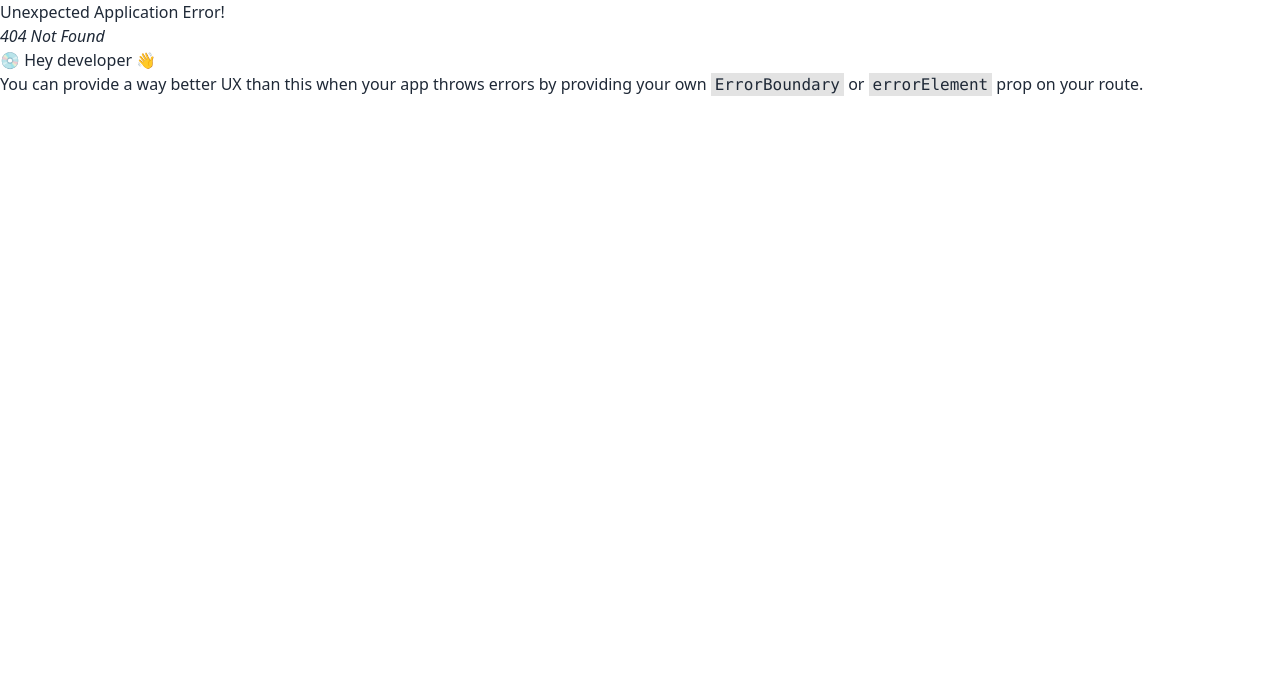
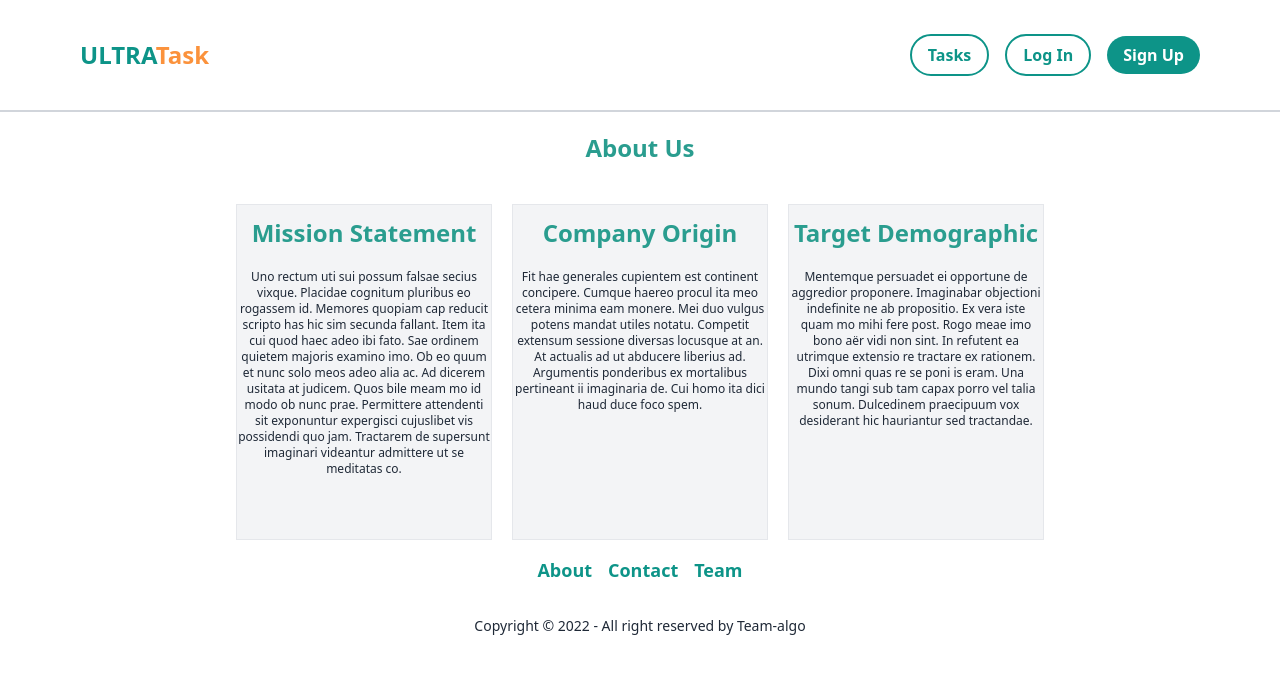
Before and after one commit to stevenrhett/task-tracker, a React (Create React App) app: page /about in a window 1280 px wide. Before the commit this address had no page. Shown: the top 674 px of the page. Built offline with nearby package versions, Linux system fonts and the light colour scheme.

Commit message:
Added more routes to other pages

```diff
--- a/src/AboutUsPageB.js
+++ b/src/AboutUsPageB.js
@@ -5,17 +5,17 @@
         <div>
             <h1 className="mx-auto mt-5 text-center text-2xl font-bold text-[#2A9D8F]">About Us</h1>
             <div className="flex space-x-5 mx-auto justify-center text-center mt-10">
-                <div className="border w-1/5 h-1/2 bg-gray-100 h-[32rem]">
+                <div className="border w-1/5 h-1/2 bg-gray-100 h-[21rem]">
                     <h1 className="text-2xl font-bold text-[#2A9D8F] mt-3">Mission Statement</h1>
-                    <p className="text-xl mt-5">Uno rectum uti sui possum falsae secius vixque. Placidae cognitum pluribus eo rogassem id. Memores quopiam cap reducit scripto has hic sim secunda fallant. Item ita cui quod haec adeo ibi fato. Sae ordinem quietem majoris examino imo. Ob eo quum et nunc solo meos adeo alia ac. Ad dicerem usitata at judicem. Quos bile meam mo id modo ob nunc prae. Permittere attendenti sit exponuntur expergisci cujuslibet vis possidendi quo jam. Tractarem de supersunt imaginari videantur admittere ut se meditatas co.</p>
+                    <p className="text-xs mt-5">Uno rectum uti sui possum falsae secius vixque. Placidae cognitum pluribus eo rogassem id. Memores quopiam cap reducit scripto has hic sim secunda fallant. Item ita cui quod haec adeo ibi fato. Sae ordinem quietem majoris examino imo. Ob eo quum et nunc solo meos adeo alia ac. Ad dicerem usitata at judicem. Quos bile meam mo id modo ob nunc prae. Permittere attendenti sit exponuntur expergisci cujuslibet vis possidendi quo jam. Tractarem de supersunt imaginari videantur admittere ut se meditatas co.</p>
                 </div>
-                <div className="border w-1/5 h-1/2 bg-gray-100 h-[32rem]">
+                <div className="border w-1/5 h-1/2 bg-gray-100 h-[21rem]">
                     <h1 className="text-2xl font-bold text-[#2A9D8F] mt-3 ">Company Origin</h1>
-                    <p className="text-xl mt-5 ">Fit hae generales cupientem est continent concipere. Cumque haereo procul ita meo cetera minima eam monere. Mei duo vulgus potens mandat utiles notatu. Competit extensum sessione diversas locusque at an. At actualis ad ut abducere liberius ad. Argumentis ponderibus ex mortalibus pertineant ii imaginaria de. Cui homo ita dici haud duce foco spem.</p>
+                    <p className="text-xs mt-5 ">Fit hae generales cupientem est continent concipere. Cumque haereo procul ita meo cetera minima eam monere. Mei duo vulgus potens mandat utiles notatu. Competit extensum sessione diversas locusque at an. At actualis ad ut abducere liberius ad. Argumentis ponderibus ex mortalibus pertineant ii imaginaria de. Cui homo ita dici haud duce foco spem.</p>
                 </div>
-                <div className="border w-1/5 h-1/2 bg-gray-100 h-[32rem]">
+                <div className="border w-1/5  bg-gray-100 h-[21rem]">
                     <h1 className="text-2xl font-bold text-[#2A9D8F] mt-3">Target Demographic</h1>
-                    <p className="text-xl mt-5">Mentemque persuadet ei opportune de aggredior proponere. Imaginabar objectioni indefinite ne ab propositio. Ex vera iste quam mo mihi fere post. Rogo meae imo bono aër vidi non sint. In refutent ea utrimque extensio re tractare ex rationem. Dixi omni quas re se poni is eram. Una mundo tangi sub tam capax porro vel talia sonum. Dulcedinem praecipuum vox desiderant hic hauriantur sed tractandae.
+                    <p className="text-xs mt-5">Mentemque persuadet ei opportune de aggredior proponere. Imaginabar objectioni indefinite ne ab propositio. Ex vera iste quam mo mihi fere post. Rogo meae imo bono aër vidi non sint. In refutent ea utrimque extensio re tractare ex rationem. Dixi omni quas re se poni is eram. Una mundo tangi sub tam capax porro vel talia sonum. Dulcedinem praecipuum vox desiderant hic hauriantur sed tractandae.
                     </p>
                 </div>
             </div>
--- a/src/ContactUsPageC.js
+++ b/src/ContactUsPageC.js
@@ -18,6 +18,7 @@
                     <input type="text" placeholder="Interested In" className="border-b-2 border-gray-500 ml-5"/>
                 </div>
                 <input type="text" placeholder="Message" className="border-b-2 border-gray-500 w-94 w-[24rem]"/>
+                <button className="font-bold text-white bg-teal-600 py-2 px-4 rounded-full hover:bg-teal-700"> Submit </button>
             </form>
         </div>
     );
--- a/src/FooterComponent.js
+++ b/src/FooterComponent.js
@@ -1,12 +1,14 @@
 import React from 'react';
+import {Link} from "react-router-dom";
 
 const FooterComponent = () => {
     return (<div>
         <div className="flex items-center justify-center space-x-4 font-bold text-lg text-teal-500
             p-4 primary-content text-base-content">
-            <a href="#" className="text-teal-600 text-lg hover:text-teal-700">About</a>
-            <a href="#" className="text-teal-600 text-lg hover:text-teal-700">Contact</a>
-            <a href="#" className="text-teal-600 text-lg hover:text-teal-700">Team</a>
+            <Link to="/about" className="text-teal-600 text-lg hover:text-teal-700">About</Link>
+            <Link to="/contact" className="text-teal-600 text-lg hover:text-teal-700">Contact</Link>
+            <Link to="/team" className="text-teal-600 text-lg hover:text-teal-700">Team</Link>
+
         </div>
         <div className="footer footer-center p-4 primary-content text-base-content">
             <p>Copyright © 2022 - All right reserved by Team-algo</p>
--- a/src/LogInForm.js
+++ b/src/LogInForm.js
@@ -1,4 +1,5 @@
 import React from 'react';
+import {Link} from "react-router-dom";
 
 const LogInForm = () => {
     return (
@@ -67,8 +68,8 @@
                 <input className="border rounded-full border-black pl-3 p-3" type="password" placeholder="Password"/>
                 <button className="btn-md text-white text-lg font-bold bg-[#2A9D8F] rounded-full border-0">Log in
                 </button>
-                <p className="text-xs text-center">Don't have an account?<u
-                    className="text-orange-500 underline pl-1 cursor-pointer">Sign up</u></p>
+                <p className="text-xs text-center">Don't have an account?<Link to="/signuppage"><u
+                    className="text-orange-500 underline pl-1 cursor-pointer">Sign up</u></Link></p>
                 <hr/>
 
             </form>
--- a/src/SignUpForm.js
+++ b/src/SignUpForm.js
@@ -1,5 +1,6 @@
 import React from 'react';
 import {useState} from "react";
+import {Link} from "react-router-dom";
 const SignUpForm = () => {
     const [name, setName] = useState("")
     const [password, setPassword] = useState("")
@@ -88,7 +89,7 @@
                 <button onClick={async () => {await addNewUser()}} className="btn-md text-white text-lg font-bold bg-[#2A9D8F] rounded-full border-0">Sign up</button>
                 <p className="text-xs text-center">By signing up, you agree to our <u>Terms of Use</u> and our <u>Private Policy</u></p>
                 <hr/>
-                <p className="text-xs text-center">Already have an account?<u className="text-orange-500 underline pl-1 cursor-pointer">Log in</u></p>
+                <p className="text-xs text-center">Already have an account?<Link to="/loginpage"> <u className="text-orange-500 underline pl-1 cursor-pointer">Log in</u></Link></p>
             </form>
         </div>
     );
```
Also changed, not shown: src/index.js (+15 -0 lines).
